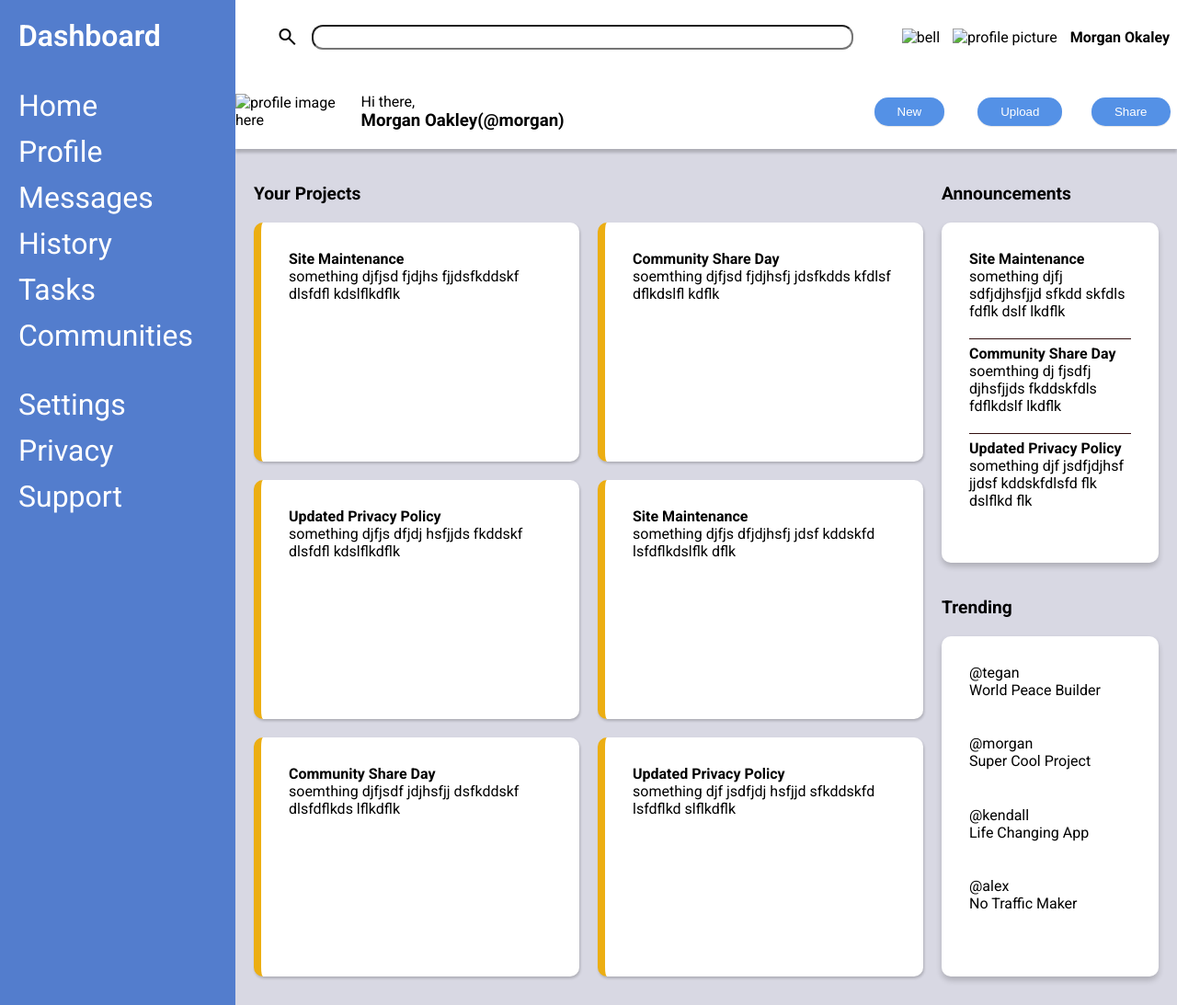
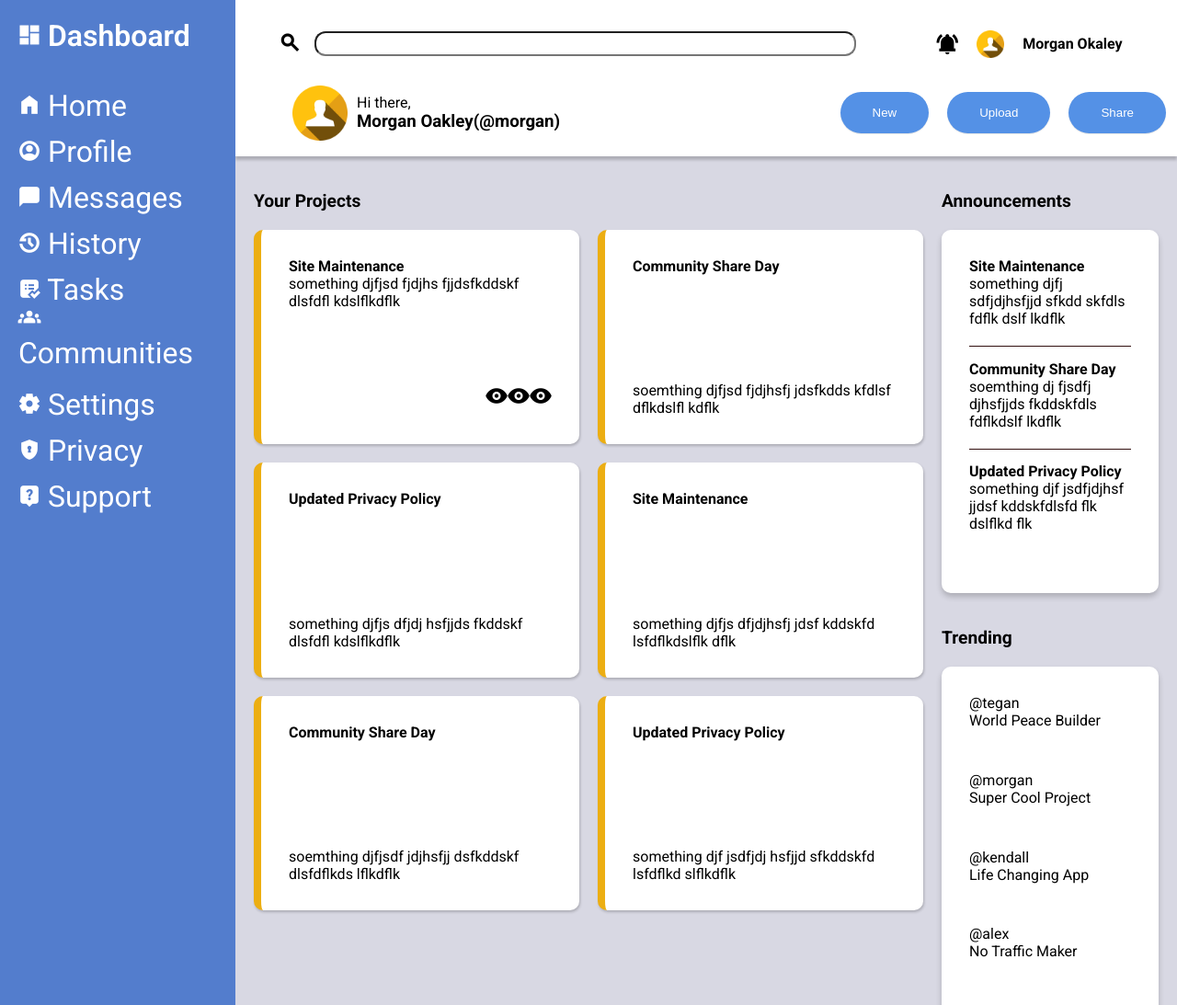
Before and after one commit to DarkFerrari/dashboard, a plain HTML site: page index.html in a window 1280 px wide. Shown: the top 1093 px of the page at 92% size. Drawn offline with nearby package versions, Linux system fonts and the light colour scheme.

Commit message:
final dashboard
no content in containers except one

```diff
--- a/index.html
+++ b/index.html
@@ -6,11 +6,14 @@
     <title>Da Home</title>
     <link rel="stylesheet" href="style.css">
     <link href="https://fonts.googleapis.com/css2?family=Roboto:ital,wght@0,100..900;1,100..900&display=swap" rel="stylesheet">
-    <link rel="stylesheet" href="https://fonts.googleapis.com/css2?family=Material+Symbols+Outlined:opsz,wght,FILL,GRAD@24,400,0,0&icon_names=search" />
+    <!-- <link rel="stylesheet" href="https://fonts.googleapis.com/css2?family=Material+Symbols+Outlined" /> -->
+    <link href="https://fonts.googleapis.com/css2?family=Material+Symbols+Outlined:opsz,wght,FILL,GRAD@24..48,100..700,0..1,0" rel="stylesheet">
+
 </head>
 <body>
     <div class="container">
         <div class="header">
+
             <div class="header-upper">
                 <div class="search-div">
                     <label for="search">
@@ -21,14 +24,15 @@
                     <input type="search" id="search" size="70"/>
                 </div>
                 <div class="header-profile">
-                    <img src="" alt="bell">
-                    <img src="" alt="profile picture">
+                    <span class="material-symbols-outlined">notifications_active</span>
+
+                    <img src="/dashboard/assets/icon-4399701_1280.png" alt="profile picture">
                     <b>Morgan Okaley</b>
                 </div>
             </div>
             <div class="header-lower">
                 <div class="header-name">
-                    <img src="" alt="profile image here">
+                    <img src="assets/icon-4399701_1280.png" alt="profile image here" class="header-images">
                     <div>
                         Hi there, <h3>Morgan Oakley(@morgan)</h3>
                     </div>
@@ -42,20 +46,60 @@
         </div>
         <div class="sidebar">
             <a class="dashboard">
+                <span class="material-symbols-outlined">
+                    dashboard
+                    </span>
                 Dashboard
             </a>
             <div class="sidebar-options-menu">
-                <div class="sidebar-contents item1">Home</div>
-                <div class="sidebar-contents item2">Profile</div>
-                <div class="sidebar-contents item3">Messages</div>
-                <div class="sidebar-contents item4">History</div>
-                <div class="sidebar-contents item5">Tasks</div>
-                <div class="sidebar-contents item6">Communities</div>
+                <div class="sidebar-contents item1">
+                    <span class="material-symbols-outlined">
+                        home
+                        </span>
+                    Home
+                </div>
+                <div class="sidebar-contents item2">
+                    <span class="material-symbols-outlined">
+                        account_circle
+                        </span>
+                    Profile</div>
+                <div class="sidebar-contents item3">
+                    <span class="material-symbols-outlined">
+                        chat_bubble
+                        </span>
+                    Messages</div>
+                <div class="sidebar-contents item4">
+                    <span class="material-symbols-outlined">
+                        history_2
+                        </span>
+                    History</div>
+                <div class="sidebar-contents item5">
+                    <span class="material-symbols-outlined">
+                        list_alt_check
+                        </span>
+                    Tasks</div>
+                <div class="sidebar-contents item6">
+                    <span class="material-symbols-outlined">
+                        groups
+                        </span>
+                    Communities</div>
             </div>
             <div class="sidebar-settings-menu">
-                <div class="sidebar-settings item1">Settings</div>
-                <div class="sidebar-settings item2">Privacy</div>
-                <div class="sidebar-settings item3">Support</div>
+                <div class="sidebar-settings item1">
+                    <span class="material-symbols-outlined">
+                        settings
+                        </span>
+                    Settings</div>
+                <div class="sidebar-settings item2">
+                    <span class="material-symbols-outlined">
+                        encrypted
+                        </span>
+                    Privacy</div>
+                <div class="sidebar-settings item3">
+                    <span class="material-symbols-outlined">
+                        live_help
+                        </span>
+                    Support</div>
             </div>
         </div>
         <div class="content-containers">
@@ -64,10 +108,24 @@
                     Your Projects
                 </h3>
                 <div>
-                    <h4>
-                        Site Maintenance
-                    </h4>
-                    <p>something djfjsd fjdjhs fjjdsfkddskf dlsfdfl kdslflkdflk</p>
+                    <div>
+
+                        <h4>
+                            Site Maintenance
+                        </h4>
+                        <p>something djfjsd fjdjhs fjjdsfkddskf dlsfdfl kdslflkdflk</p>
+                    </div>
+                    <div class="main-content-containers-options">
+                        <span class="material-symbols-outlined">
+                            visibility
+                            </span>
+                            <span class="material-symbols-outlined">
+                                visibility
+                                </span>
+                                <span class="material-symbols-outlined">
+                                    visibility
+                                    </span>
+                    </div>
                 </div>
                 <div>
                     <h4>
--- a/style.css
+++ b/style.css
@@ -23,6 +23,15 @@ body > *{
     border: 2px solid red;
 } */
 
+.material-symbols-outlined {
+    font-variation-settings:
+      'FILL' 1,
+      'wght' 900, /* Try 100 to 700+ */
+      'GRAD' 0,
+      'opsz' 24;
+    font-size: 42px;
+  }
+
 .container{
     background-color: rgb(216, 216, 227);
     display: grid;
@@ -40,7 +49,9 @@ body > *{
     grid-template-rows: 1fr 1fr;
     grid-template-columns: 6fr 4fr;
     box-shadow: 0 4px 3px rgba(0, 0, 0, 0.2);
-
+    /* & * {border: 2px solid red;} */
+    height: 150px;
+    padding: 10px;
 }
 
 .header-upper{
@@ -56,9 +67,8 @@ body > *{
     grid-row: 1;
     grid-column: 1/2;
     display: flex;
-    justify-content: stretch;
     gap: 15px;
-    align-items: center;
+    /* align-items: center; */
   input{
     border-radius: 12px;
     padding: 4px;
@@ -73,18 +83,35 @@ body > *{
   padding: 5px;
 }
 
+.header-profile{
+    height: 50px;
+    display: flex;
+    align-items: center;
+}
+.header-profile > *{
+    margin: 5px;
+}
+
+.header-profile img{
+    width: 30px;
+}
+
 .header-lower{
     display: grid;
     grid-row: 2/3;
     grid-column: 1/3;
     grid-template-columns: 2fr 1fr;
     grid-template-rows: 1fr;
-    /* justify-items: center; */
+    justify-items: start;
+    /* padding-left: 20px; */
+    /* align-items: center; */
+    padding: 2px;
+
 }
 
 .header button{
-    border-radius: 15px;
-    padding: 8px 25px;
+    border-radius: 25px;
+    padding: 15px 35px;
     /* margin-left: 20px; */
     background-color: rgb(84, 145, 230);
     color: white;
@@ -107,18 +134,23 @@ body > *{
     grid-template-columns: 1fr 4fr;
     grid-template-rows: 1fr;
     align-items: center;
+    justify-items:start;
+    padding-left: 40px;
 }
 .header-name div{
-   grid-column: 2/3;
+    grid-column: 2/3;
    grid-row: 1/2;
 }
 .header-name img{
-
+    /* justify-self: center; */
+    /* align-self:center; */
     grid-column: 1/2;
     grid-row: 1/2;
-    justify-content: end;
+    width: 60px;
+    /* height: 30px; */
+    padding: 0px 10px;
+}
 
-}
 
 .sidebar{
     grid-row: 1/3;
@@ -170,8 +202,9 @@ body > *{
     display: grid;
     grid-template-rows: 40px repeat(auto-fit, minmax(150px, 1fr));
     margin: 20px;
+    height: 100vh;
+    gap: 20px;
     max-height: 100%;
-    gap: 20px;
 }
 
 .main-content-containers>h3{
@@ -179,16 +212,36 @@ body > *{
 }
 
 .main-content-containers>div{
+    max-height: 100%;
+    display: grid;
+    grid-template-rows: 4fr 1fr;
     background-color: white;
     border-radius: 10px;
     justify-items: start;
     /* height: 200px; */
-    max-height: 100%;
+    /* width: 400px; */
+    /* max-height: 100%; */
     box-shadow: 1px 2px 3px rgba(0, 0, 0, 0.2);
     padding: 30px;
     border-left: solid 8px rgb(236, 174, 18);
 
+    /* &>*{
+        border: 2px solid red;
+    } */
 
+}
+
+.main-content-containers-options{
+    display: flex;
+    grid-row: 2/3 ;
+    width: 100%;
+    justify-content: end;
+    /* justify-content: flex-end; */
+}
+
+.main-content-containers-options>span{
+    display: grid;
+    /* border: 2px solid red; */
 }
 
 .side-content-containers{
@@ -198,6 +251,7 @@ body > *{
     grid-template-rows: 40px 1fr 40px 1fr;
     margin: 20px;
     margin-left: 0%;
+    /* height: 100px; */
 }
 
 
```
Also changed, not shown: assets/icon-4399701_1280.png (added).
